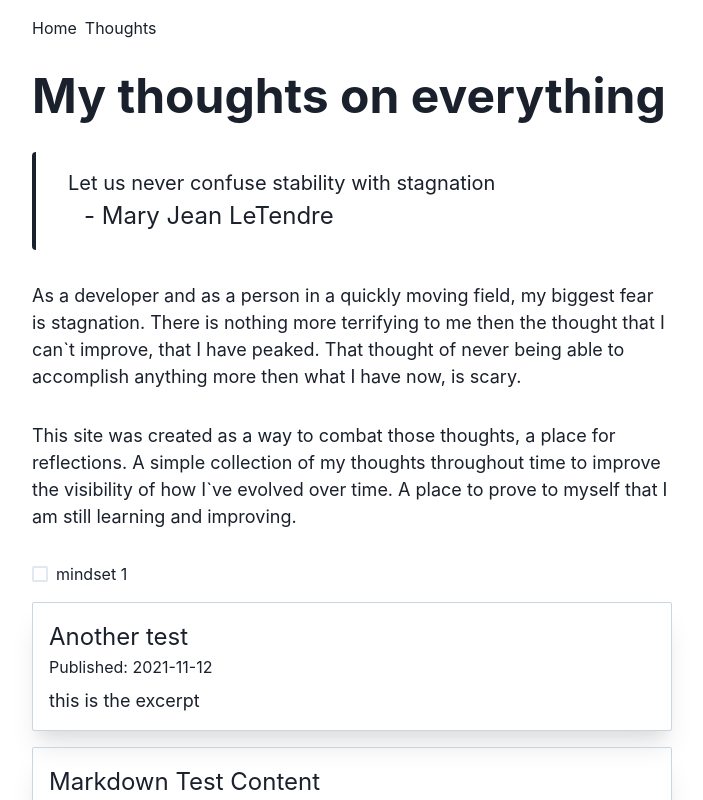
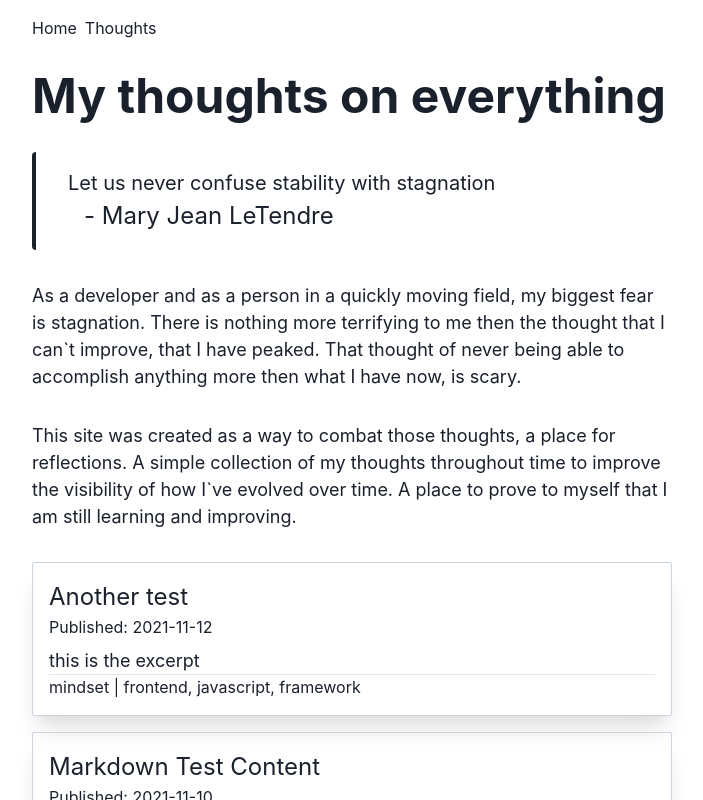
Before and after one commit to LitenApe/blog, a Next.js app: page /thoughts in a window 1280 px wide. Shown: the top 800 px of the page, without its empty margins (128-831 px from the left). Built offline with nearby package versions, Linux system fonts and the light colour scheme.

Commit message:
feat: display category and tags on overview
Additionally, remove filter functinality

```diff
--- a/components/layout/Post.tsx
+++ b/components/layout/Post.tsx
@@ -1,9 +1,10 @@
-import { Box, Link, Text } from '@chakra-ui/layout';
+import { Box, Divider, Link, Text } from '@chakra-ui/layout';
 
 import { Page } from '../../types/page';
 import { Paragraph } from '../layout/Paragraph';
 import { Routes } from '../../utils/routes';
 import { useRouter } from 'next/dist/client/router';
+import { When } from './When';
 
 export function Post(props: Page) {
   const { slug, frontmatter, created_at } = props;
@@ -30,6 +31,24 @@ export function Post(props: Page) {
       <Paragraph mb={0} mt={2}>
         {frontmatter.excerpt}
       </Paragraph>
+      <When
+        condition={
+          frontmatter.categories.length > 0 || frontmatter.tags.length > 0
+        }
+      >
+        <Divider />
+        <Text>
+          {frontmatter.categories.join(', ')}{' '}
+          <When
+            condition={
+              frontmatter.categories.length > 0 && frontmatter.tags.length > 0
+            }
+          >
+            |
+          </When>{' '}
+          {frontmatter.tags.join(', ')}
+        </Text>
+      </When>
     </Box>
   );
 }
--- a/pages/thoughts/index.tsx
+++ b/pages/thoughts/index.tsx
@@ -15,37 +15,6 @@ interface Props {
 
 export default function Overview(props: Props): JSX.Element {
   const { posts } = props;
-  const [categories, setCategories] = useState<Record<string, number>>({});
-  const [filter, setFilter] = useState<string | null>(null);
-
-  useEffect(() => {
-    posts.map(({ frontmatter }) => {
-      frontmatter.categories.map((category) => {
-        const exist = categories.hasOwnProperty(category);
-        setCategories((prev) => ({
-          ...prev,
-          [category]: exist ? prev[category] + 1 : 1,
-        }));
-      });
-    });
-  }, []);
-
-  function toggleFilter(event: FormEvent<HTMLInputElement>) {
-    const { checked, value } = event.currentTarget;
-    if (checked) {
-      setFilter(() => value);
-    } else {
-      setFilter(() => null);
-    }
-  }
-
-  let filteredPosts = posts;
-
-  if (filter !== null) {
-    filteredPosts = posts.filter(
-      (post) => post.frontmatter.categories.indexOf(filter) !== -1
-    );
-  }
 
   return (
     <PageWrapper title="Latest writings" heading="My thoughts on everything">
@@ -66,18 +35,8 @@ export default function Overview(props: Props): JSX.Element {
         to myself that I am still learning and improving.
       </Paragraph>
 
-      <CheckboxGroup>
-        {Object.entries(categories).map(([category, instances]) => (
-          <Checkbox
-            key={`thought-category-${category}`}
-            value={category}
-            isChecked={filter === category}
-            onChange={toggleFilter}
-          >{`${category} ${instances}`}</Checkbox>
-        ))}
-      </CheckboxGroup>
       <UnorderedList styleType="none" ml={0}>
-        {filteredPosts.map((post) => (
+        {posts.map((post) => (
           <ListItem key={`thought-post-${post.created_at}`} mt={4}>
             <Post {...post} />
           </ListItem>
```
